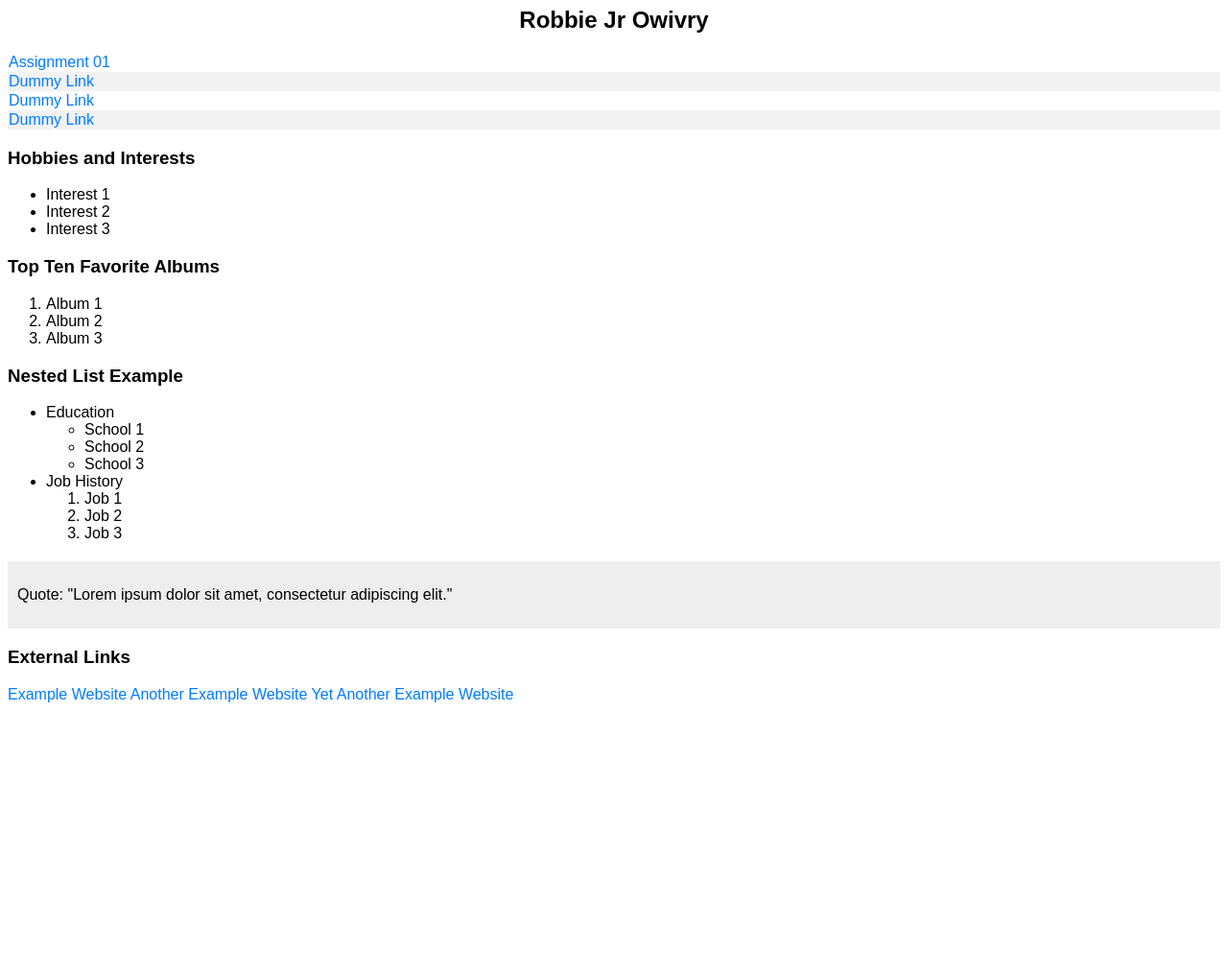
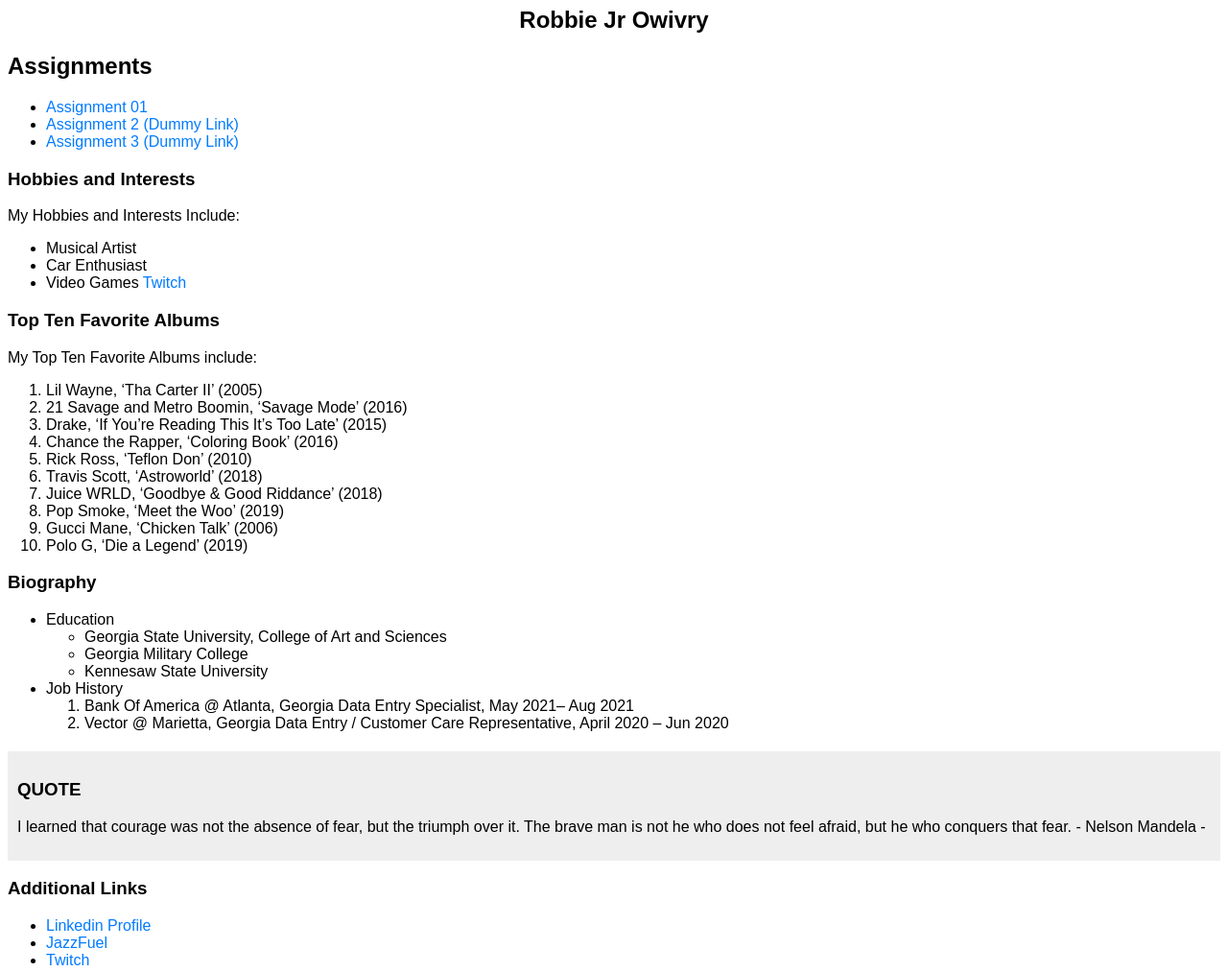
Before and after one commit to Robbie-Jr/Robbie-Jr.github.io, a plain HTML site: page index.html in a window 1280 px wide. Shown: the part 156-1169 px from the top of the page at 96% size. Before the commit the page ends 897 px from the top, so only its background shows below. Drawn offline with Linux system fonts and the light colour scheme.

Commit message:
index.html

```diff
--- a/index.html
+++ b/index.html
@@ -24,69 +24,76 @@
     </section>
 
     <section class="links">
-        <table class="zebra-table">
-            <tr>
-                <td><a href="assignment01.html">Assignment 01</a></td>
-            </tr>
-            <tr>
-                <td><a href="#">Dummy Link</a></td>
-            </tr>
-            <tr>
-                <td><a href="#">Dummy Link</a></td>
-            </tr>
-            <tr>
-                <td><a href="#">Dummy Link</a></td>
-            </tr>
-        </table>
+        <h2>Assignments</h2>
+        <ul>
+            <li><a href="index.html">Assignment 01</a></li>
+            <li><a href="#">Assignment 2 (Dummy Link)</a></li>
+            <li><a href="#">Assignment 3 (Dummy Link)</a></li>
+        </ul>
     </section>
 
     <section>
         <h3>Hobbies and Interests</h3>
+        <p>My Hobbies and Interests Include:</p>
         <ul>
-            <li>Interest 1</li>
-            <li>Interest 2</li>
-            <li>Interest 3</li>
+            <li>Musical Artist</li>
+            <li>Car Enthusiast</li>
+            <li>Video Games <a href="https://www.twitch.tv/">Twitch</a></li>
         </ul>
 
         <h3>Top Ten Favorite Albums</h3>
+        <p>My Top Ten Favorite Albums include:</p>
         <ol>
-            <li>Album 1</li>
-            <li>Album 2</li>
-            <li>Album 3</li>
+            <li>Lil Wayne, ‘Tha Carter II’ (2005)</li>
+            <li>21 Savage and Metro Boomin, ‘Savage Mode’ (2016)</li>
+            <li>Drake, ‘If You’re Reading This It’s Too Late’ (2015)</li>
+            <li>Chance the Rapper, ‘Coloring Book’ (2016)</li>
+            <li>Rick Ross, ‘Teflon Don’ (2010)</li>
+            <li>Travis Scott, ‘Astroworld’ (2018)</li>
+            <li>Juice WRLD, ‘Goodbye & Good Riddance’ (2018)</li>
+            <li>Pop Smoke, ‘Meet the Woo’ (2019)</li>
+            <li>Gucci Mane, ‘Chicken Talk’ (2006)</li>
+            <li>Polo G, ‘Die a Legend’ (2019)</li>
         </ol>
     </section>
 
     <section>
-        <h3>Nested List Example</h3>
+        <h3>Biography</h3>
         <ul>
             <li>
                 Education
                 <ul>
-                    <li>School 1</li>
-                    <li>School 2</li>
-                    <li>School 3</li>
+                    <li>Georgia State University, College of Art and Sciences</li>
+                    <li>Georgia Military College</li>
+                    <li>Kennesaw State University</li>
                 </ul>
             </li>
             <li>
                 Job History
                 <ol>
-                    <li>Job 1</li>
-                    <li>Job 2</li>
-                    <li>Job 3</li>
+                    <li>Bank Of America @ Atlanta, Georgia
+                        Data Entry Specialist, May 2021– Aug 2021</li>
+                    <li>Vector @ Marietta, Georgia
+                        Data Entry / Customer Care Representative, April 2020 – Jun 2020</li>
                 </ol>
             </li>
         </ul>
     </section>
 
     <div class="quote">
-        <p>Quote: "Lorem ipsum dolor sit amet, consectetur adipiscing elit."</p>
+        <h3>QUOTE</h3>
+        <p>I learned that courage was not the absence of fear, but the triumph over it.
+            The brave man is not he who does not feel afraid, but he who conquers that fear.
+            - Nelson Mandela -</p>
     </div>
 
     <section class="external-links">
-        <h3>External Links</h3>
-        <a href="https://example.com">Example Website</a>
-        <a href="https://example.org">Another Example Website</a>
-        <a href="https://example.net">Yet Another Example Website</a>
+        <h3>Additional Links</h3>
+        <ul>
+            <li><a href="https://www.linkedin.com/in/robbie-jr-owivry-b57a21204/">Linkedin Profile</a></li>
+            <li><a href="https://jazzfuel.com/saxophone-history/">JazzFuel</a></li>
+            <li><a href="https://www.twitch.tv/">Twitch</a></li>
+        </ul>
     </section>
 </body>
 
```
